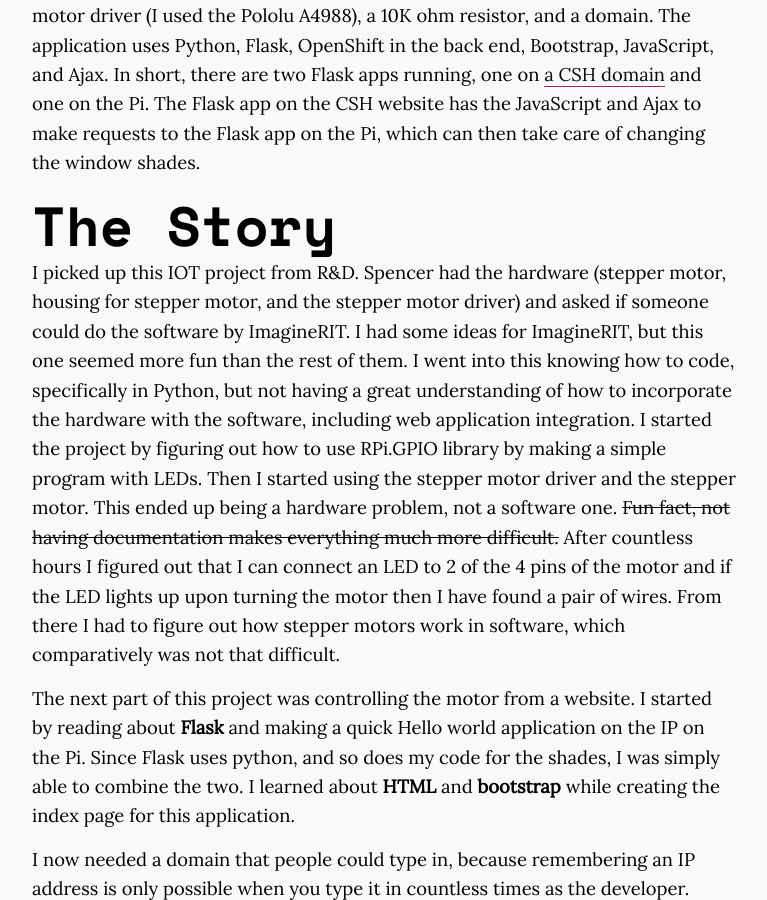
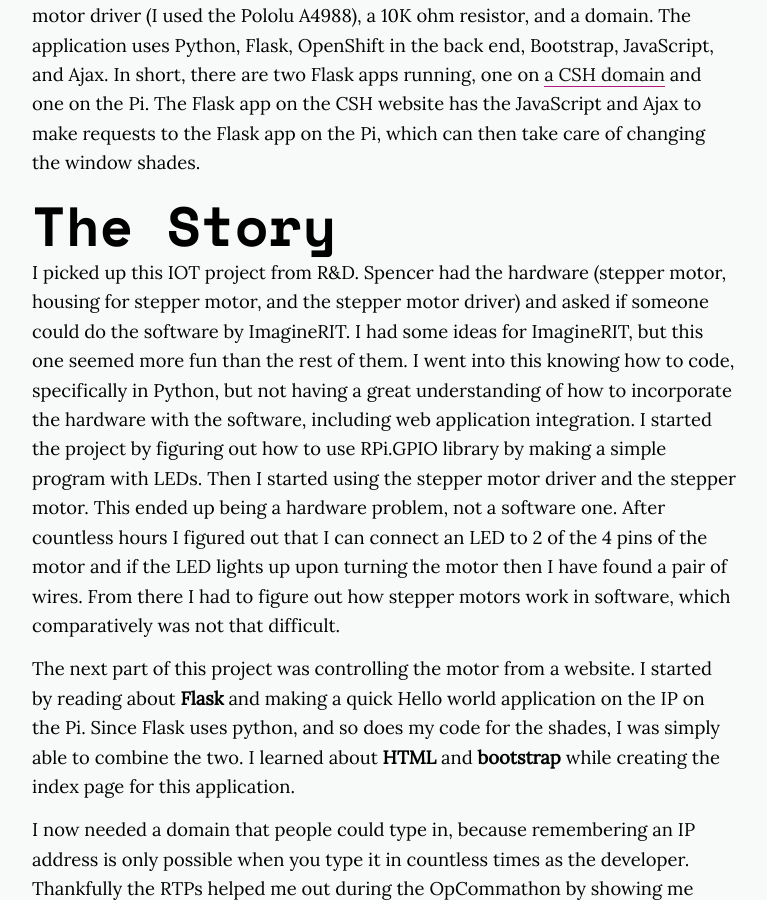
Before and after one commit to ComputerScienceHouse/blog, a Jekyll site: the page built from _posts/2018-02-28-smart-window-shades.md, in a window 1280 px wide and 900 px high, scrolled down 871 px. Shown: the whole window, without its empty margins (256-1023 px from the left). Built offline with Jekyll 4.4.1, drawn with Linux system fonts in a browser that asks for light colours; nearby versions of some CDN libraries.

Commit message:
Removing the striked out

```diff
--- a/_posts/2018-02-28-smart-window-shades.md
+++ b/_posts/2018-02-28-smart-window-shades.md
@@ -27,7 +27,6 @@
 I started the project by figuring out how to use RPi.GPIO library by making a simple program with LEDs.
 Then I started using the stepper motor driver and the stepper motor.
 This ended up being a hardware problem, not a software one.
-~~Fun fact, not having documentation makes everything much more difficult.~~
 After countless hours I figured out that I can connect an LED to 2 of the 4 pins of the motor and if the LED lights up upon turning the motor then I have found a pair of wires.
 From there I had to figure out how stepper motors work in software, which comparatively was not that difficult.
 
```
